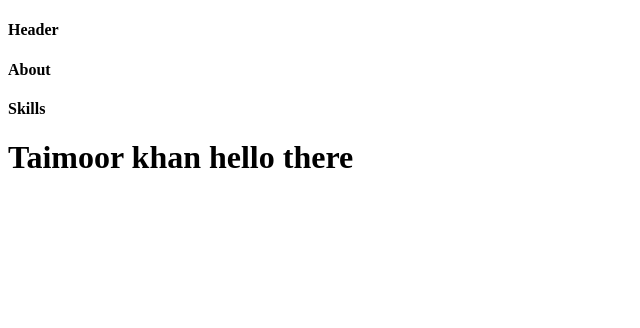
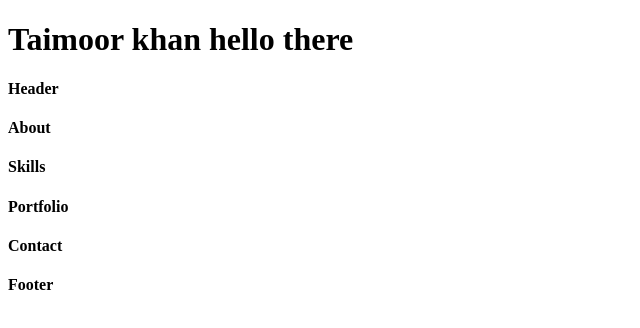
Before and after one commit to Taimoorkhan1122/react-portfolio, a React (Create React App) app: page / in a window 1280 px wide. Shown: the top 328 px of the page, without its empty margins (0-640 px from the left). Built offline with nearby package versions, Linux system fonts and the light colour scheme.

Commit message:
feat: imported all funcional components in App

```diff
--- a/src/App.js
+++ b/src/App.js
@@ -12,10 +12,13 @@ import {
 const App = () => {
   return (
     <div>
+      <h1>Taimoor khan hello there</h1>
       <Header />
       <About />
       <Skills />
-      <h1>Taimoor khan hello there</h1>
+      <Portfolio />
+      <Conatact />
+      <Footer />
     </div>
   );
 };
```
Also changed, not shown: 1 other file (tests, documents, lock files or other folders).
